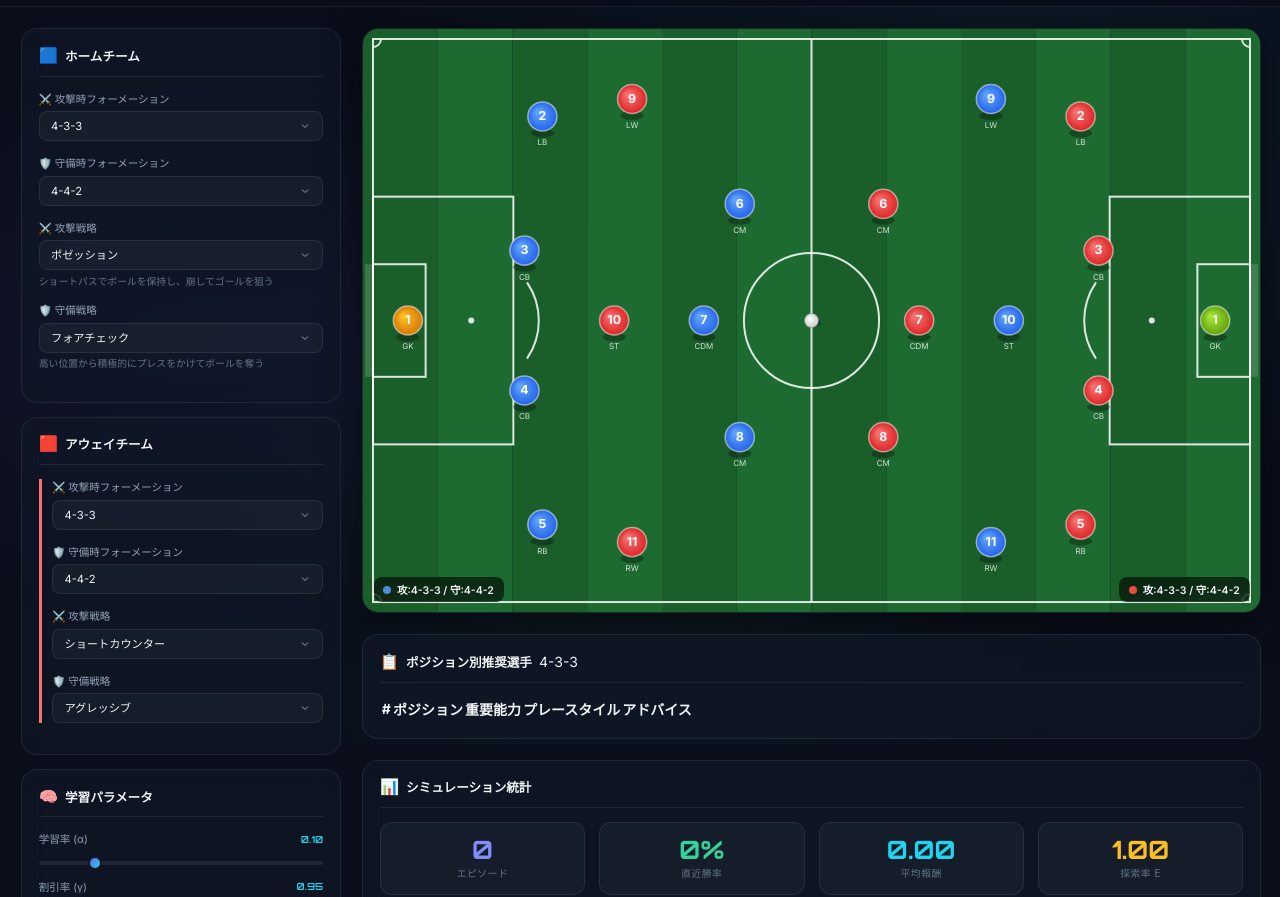
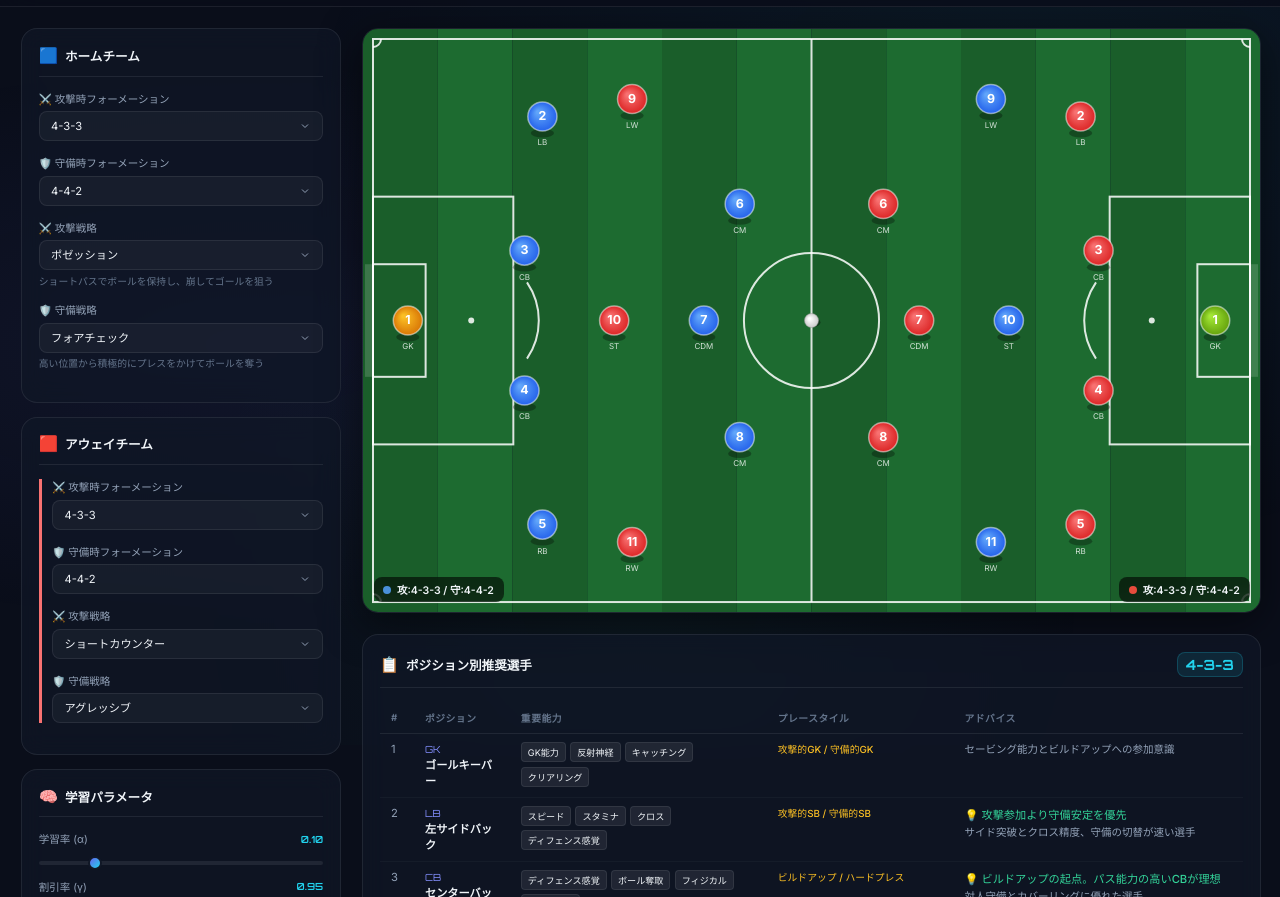
Before and after one commit to nrtkKodama/soccer, a website with bundled scripts: page index.html in a window 1280 px wide. Shown: the part 55-952 px from the top of the page. Built offline with nearby package versions, Linux system fonts and the light colour scheme.

Commit message:
feat: Implement main application logic for soccer simulation UI, including state management, chart rendering, and backend API interaction.

```diff
--- a/js/app.js
+++ b/js/app.js
@@ -4,7 +4,7 @@
  * UIのみ担当。シミュレーション処理はすべてバックエンドAPIに委託。
  */
 
-import { FORMATIONS, ATTACK_STRATEGIES, DEFENSE_STRATEGIES, getPositions, getMirroredPositions, getFormationList, getAttackStrategyList, getDefenseStrategyList } from './formations.js';
+import { FORMATIONS, ATTACK_STRATEGIES, DEFENSE_STRATEGIES, getPositions, getMirroredPositions, getFormationList, getAttackStrategyList, getDefenseStrategyList, getFormationGuide } from './formations.js';
 import { FieldRenderer } from './field-renderer.js';
 
 // ===== State =====
@@ -103,6 +103,39 @@ function updateField() {
     renderer.animateTransition(homePos, awayPos);
     document.getElementById('homeTeamLabel').textContent = `攻:${homeAtkFormation} / 守:${homeDefFormation}`;
     document.getElementById('awayTeamLabel').textContent = `攻:${awayAtkFormation} / 守:${awayDefFormation}`;
+
+    updatePositionGuide();
+}
+
+// ===== Position Guide =====
+function updatePositionGuide() {
+    const guide = getFormationGuide(homeAtkFormation);
+    const tbody = document.getElementById('positionGuideBody');
+    const formationNameEl = document.getElementById('guideFormationName');
+
+    if (formationNameEl) formationNameEl.textContent = homeAtkFormation;
+    if (!tbody) return;
+
+    tbody.innerHTML = guide.map(item => {
+        const badges = item.keyStats.map(stat => `<span class="stat-badge">${stat}</span>`).join('');
+        const noteHtml = item.note ? `<span class="guide-note-highlight">💡 ${item.note}</span>` : '';
+
+        return `
+            <tr>
+                <td>${item.index + 1}</td>
+                <td>
+                    <span class="pos-role">${item.role}</span>
+                    <span class="pos-name">${item.label}</span>
+                </td>
+                <td><div class="stat-badges">${badges}</div></td>
+                <td><span class="playstyle-tag">${item.playstyle}</span></td>
+                <td>
+                    ${noteHtml}
+                    <span class="guide-note">${item.description}</span>
+                </td>
+            </tr>
+        `;
+    }).join('');
 }
 
 // ===== Chart.js =====
--- a/styles.css
+++ b/styles.css
@@ -134,8 +134,15 @@ body::before {
 }
 
 @keyframes pulse {
-  0%, 100% { opacity: 1; }
-  50% { opacity: 0.4; }
+
+  0%,
+  100% {
+    opacity: 1;
+  }
+
+  50% {
+    opacity: 0.4;
+  }
 }
 
 /* ---- Layout ---- */
@@ -261,9 +268,20 @@ body::before {
   font-weight: 500;
 }
 
-.category-tag.offensive { background: rgba(248, 113, 113, 0.15); color: var(--accent-red); }
-.category-tag.balanced { background: rgba(251, 191, 36, 0.15); color: var(--accent-yellow); }
-.category-tag.defensive { background: rgba(52, 211, 153, 0.15); color: var(--accent-green); }
+.category-tag.offensive {
+  background: rgba(248, 113, 113, 0.15);
+  color: var(--accent-red);
+}
+
+.category-tag.balanced {
+  background: rgba(251, 191, 36, 0.15);
+  color: var(--accent-yellow);
+}
+
+.category-tag.defensive {
+  background: rgba(52, 211, 153, 0.15);
+  color: var(--accent-green);
+}
 
 /* ---- Strategy Selectors ---- */
 .strategy-select {
@@ -472,8 +490,13 @@ input[type="range"]::-webkit-slider-thumb:hover {
   border-radius: 50%;
 }
 
-.team-dot.home { background: var(--home-color); }
-.team-dot.away { background: var(--away-color); }
+.team-dot.home {
+  background: var(--home-color);
+}
+
+.team-dot.away {
+  background: var(--away-color);
+}
 
 /* ---- Dashboard ---- */
 .dashboard-grid {
@@ -504,12 +527,29 @@ input[type="range"]::-webkit-slider-thumb:hover {
   margin-bottom: 0.25rem;
 }
 
-.stat-value.blue { color: var(--accent-blue-light); }
-.stat-value.cyan { color: var(--accent-cyan); }
-.stat-value.green { color: var(--accent-green); }
-.stat-value.yellow { color: var(--accent-yellow); }
-.stat-value.red { color: var(--accent-red); }
-.stat-value.orange { color: var(--accent-orange); }
+.stat-value.blue {
+  color: var(--accent-blue-light);
+}
+
+.stat-value.cyan {
+  color: var(--accent-cyan);
+}
+
+.stat-value.green {
+  color: var(--accent-green);
+}
+
+.stat-value.yellow {
+  color: var(--accent-yellow);
+}
+
+.stat-value.red {
+  color: var(--accent-red);
+}
+
+.stat-value.orange {
+  color: var(--accent-orange);
+}
 
 .stat-label {
   font-size: 0.7rem;
@@ -608,8 +648,15 @@ input[type="range"]::-webkit-slider-thumb:hover {
 }
 
 @keyframes slideIn {
-  from { opacity: 0; transform: translateY(10px); }
-  to { opacity: 1; transform: translateY(0); }
+  from {
+    opacity: 0;
+    transform: translateY(10px);
+  }
+
+  to {
+    opacity: 1;
+    transform: translateY(0);
+  }
 }
 
 .best-strategy-title {
@@ -679,10 +726,12 @@ input[type="range"]::-webkit-slider-thumb:hover {
   .app-container {
     grid-template-columns: 1fr;
   }
+
   .sidebar {
     grid-column: 1;
     grid-row: auto;
   }
+
   .charts-row {
     grid-template-columns: 1fr;
   }
@@ -692,16 +741,111 @@ input[type="range"]::-webkit-slider-thumb:hover {
   .header {
     padding: 0.6rem 1rem;
   }
+
   .header-title h1 {
     font-size: 1rem;
   }
+
   .app-container {
     padding: 0.75rem;
   }
-  .dashboard-grid {
-    grid-template-columns: repeat(2, 1fr);
-  }
+
   .best-items {
     grid-template-columns: 1fr;
   }
 }
+
+/* ---- Position Guide ---- */
+.guide-formation-name {
+  font-family: 'Orbitron', sans-serif;
+  font-size: 1rem;
+  font-weight: 700;
+  color: var(--accent-cyan);
+  margin-left: auto;
+  background: rgba(34, 211, 238, 0.1);
+  padding: 0.2rem 0.6rem;
+  border-radius: var(--radius-sm);
+  border: 1px solid rgba(34, 211, 238, 0.2);
+}
+
+.position-guide-scroll {
+  overflow-x: auto;
+}
+
+.position-guide-table {
+  width: 100%;
+  border-collapse: collapse;
+  font-size: 0.8rem;
+  min-width: 600px;
+  /* Ensure horizontal scroll on small screens */
+}
+
+.position-guide-table th {
+  text-align: left;
+  padding: 0.6rem 0.8rem;
+  font-size: 0.7rem;
+  font-weight: 600;
+  color: var(--text-muted);
+  text-transform: uppercase;
+  letter-spacing: 0.5px;
+  border-bottom: 1px solid var(--border-glass);
+  white-space: nowrap;
+}
+
+.position-guide-table td {
+  padding: 0.6rem 0.8rem;
+  border-bottom: 1px solid rgba(255, 255, 255, 0.03);
+  color: var(--text-secondary);
+  vertical-align: top;
+}
+
+.position-guide-table tr:last-child td {
+  border-bottom: none;
+}
+
+.position-guide-table .pos-name {
+  font-weight: 700;
+  color: var(--text-primary);
+  display: block;
+}
+
+.position-guide-table .pos-role {
+  font-family: 'Orbitron', sans-serif;
+  font-size: 0.7rem;
+  color: var(--accent-blue-light);
+  margin-right: 0.4rem;
+}
+
+.stat-badges {
+  display: flex;
+  flex-wrap: wrap;
+  gap: 0.3rem;
+}
+
+.stat-badge {
+  font-size: 0.65rem;
+  padding: 2px 6px;
+  background: rgba(255, 255, 255, 0.08);
+  border: 1px solid var(--border-glass);
+  border-radius: 4px;
+  color: var(--text-primary);
+}
+
+.playstyle-tag {
+  font-size: 0.7rem;
+  color: var(--accent-yellow);
+  font-weight: 500;
+}
+
+.guide-note {
+  font-size: 0.75rem;
+  line-height: 1.4;
+  color: var(--text-secondary);
+}
+
+.guide-note-highlight {
+  color: var(--accent-green);
+  font-weight: 500;
+  display: block;
+  margin-bottom: 0.2rem;
+}
```
